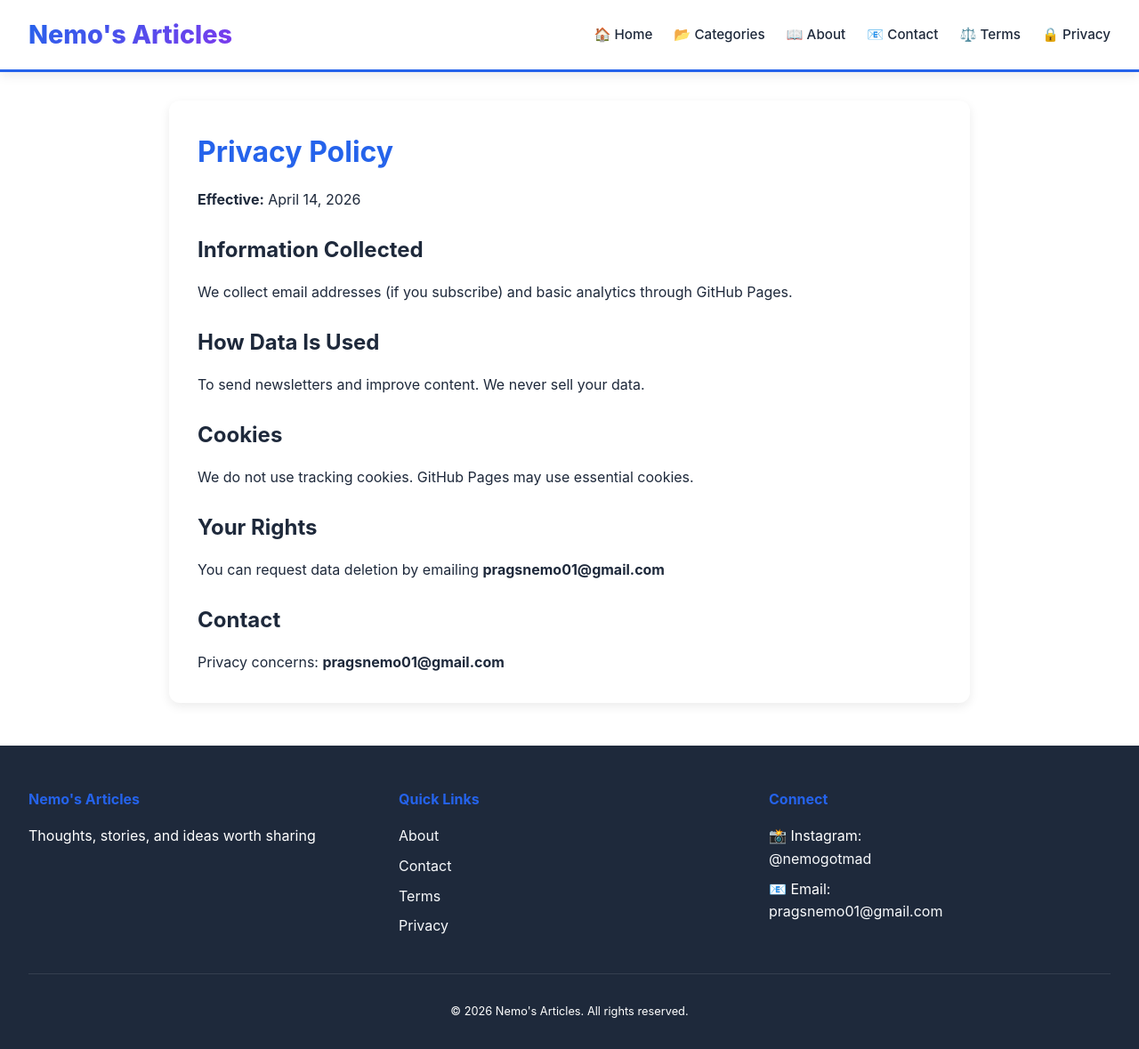
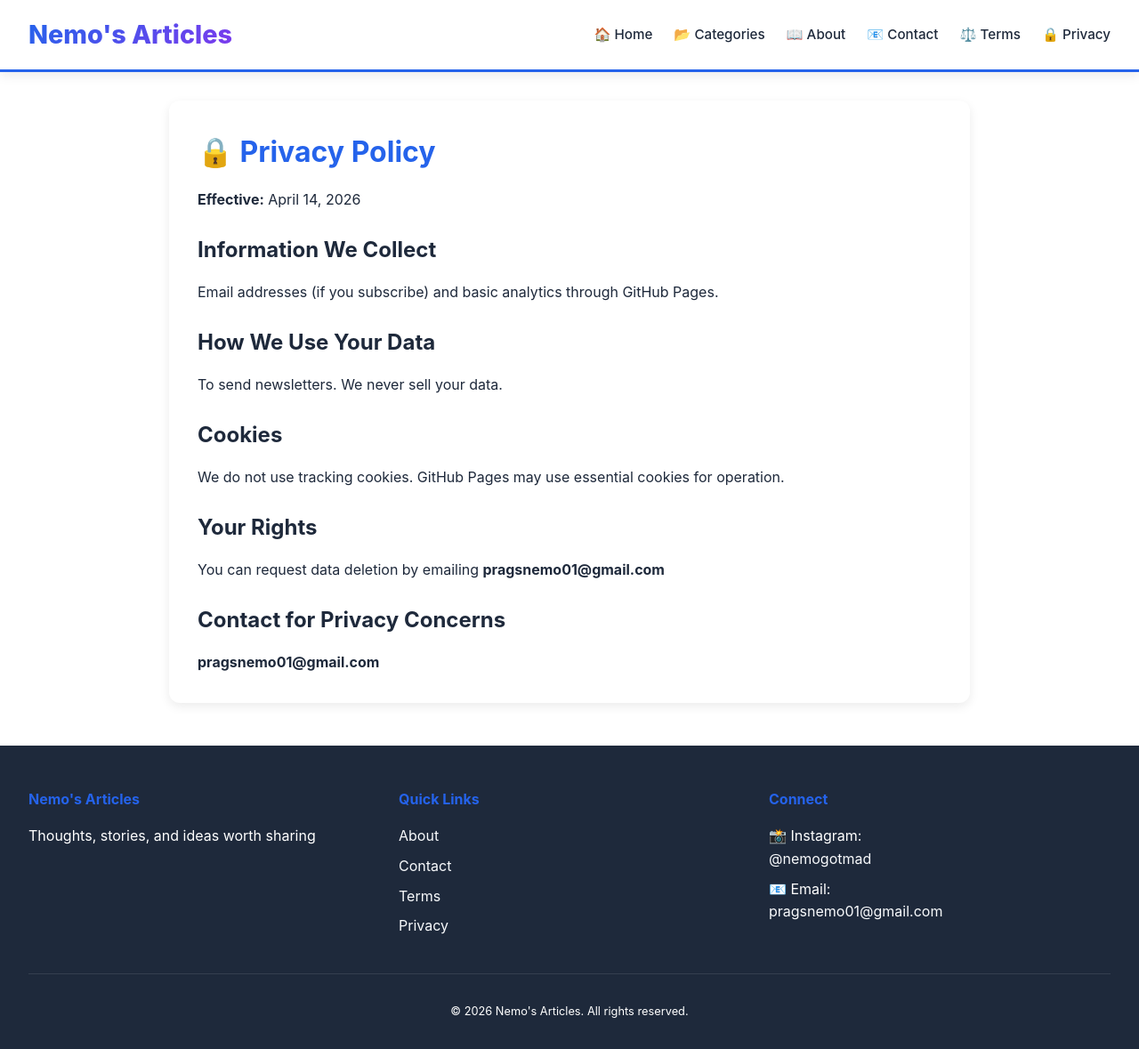
Before and after one commit to nemogotmad/nemo, a Jekyll site: the page built from privacy.html, in a window 1280 px wide and 1179 px high. Shown: the whole window at 89% size. Built offline with Jekyll 4.4.1, drawn with Linux system fonts in a browser that asks for light colours.

Commit message:
Update privacy.html

```diff
--- a/privacy.html
+++ b/privacy.html
@@ -1,24 +1,24 @@
 ---
 layout: default
-title: "Privacy Policy"
+title: "Privacy"
 ---
 
 <div class="page-content">
-    <h1>Privacy Policy</h1>
+    <h1>🔒 Privacy Policy</h1>
     <p><strong>Effective:</strong> April 14, 2026</p>
 
-    <h2>Information Collected</h2>
-    <p>We collect email addresses (if you subscribe) and basic analytics through GitHub Pages.</p>
+    <h2>Information We Collect</h2>
+    <p>Email addresses (if you subscribe) and basic analytics through GitHub Pages.</p>
 
-    <h2>How Data Is Used</h2>
-    <p>To send newsletters and improve content. We never sell your data.</p>
+    <h2>How We Use Your Data</h2>
+    <p>To send newsletters. We never sell your data.</p>
 
     <h2>Cookies</h2>
-    <p>We do not use tracking cookies. GitHub Pages may use essential cookies.</p>
+    <p>We do not use tracking cookies. GitHub Pages may use essential cookies for operation.</p>
 
     <h2>Your Rights</h2>
     <p>You can request data deletion by emailing <strong>pragsnemo01@gmail.com</strong></p>
 
-    <h2>Contact</h2>
-    <p>Privacy concerns: <strong>pragsnemo01@gmail.com</strong></p>
+    <h2>Contact for Privacy Concerns</h2>
+    <p><strong>pragsnemo01@gmail.com</strong></p>
 </div>
```
